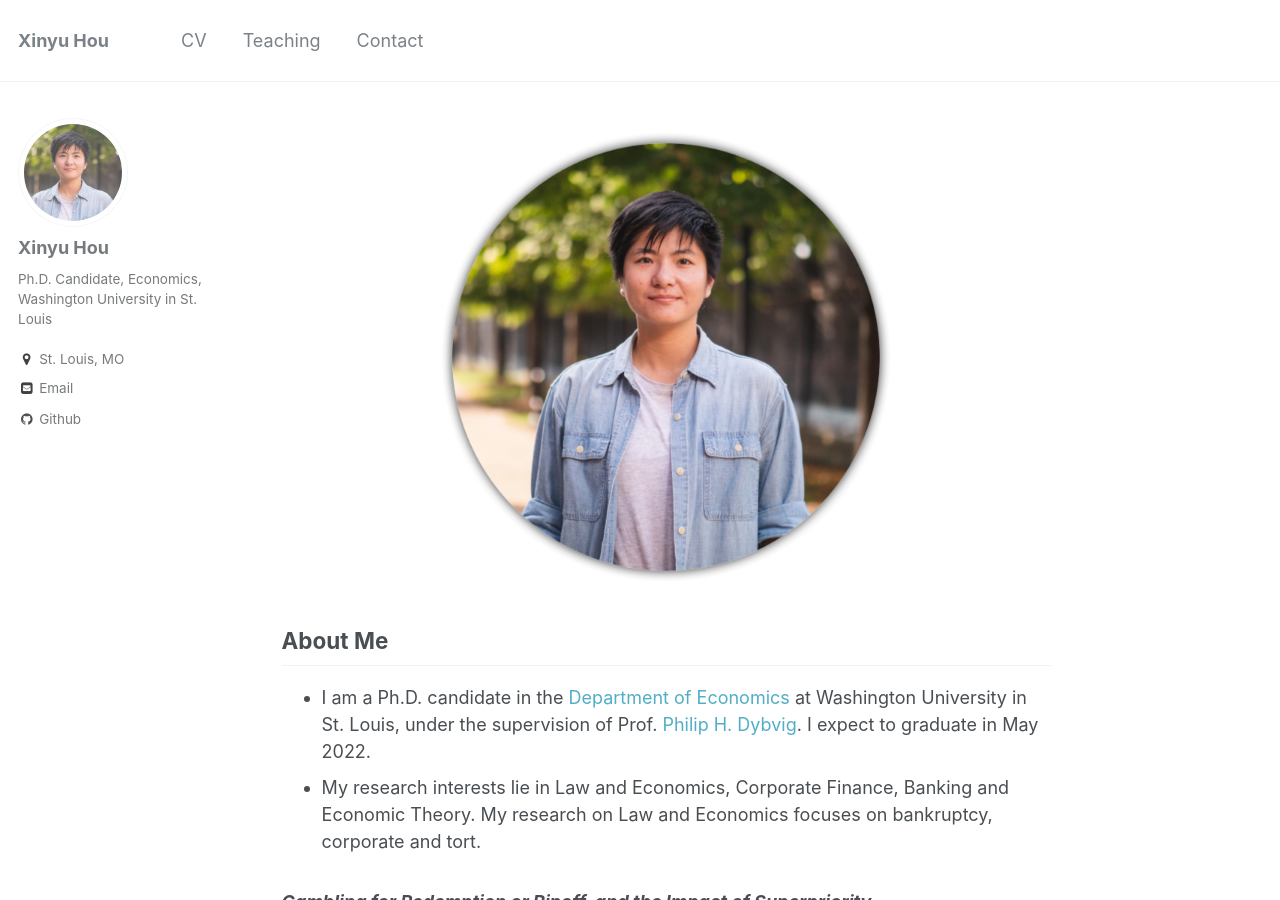
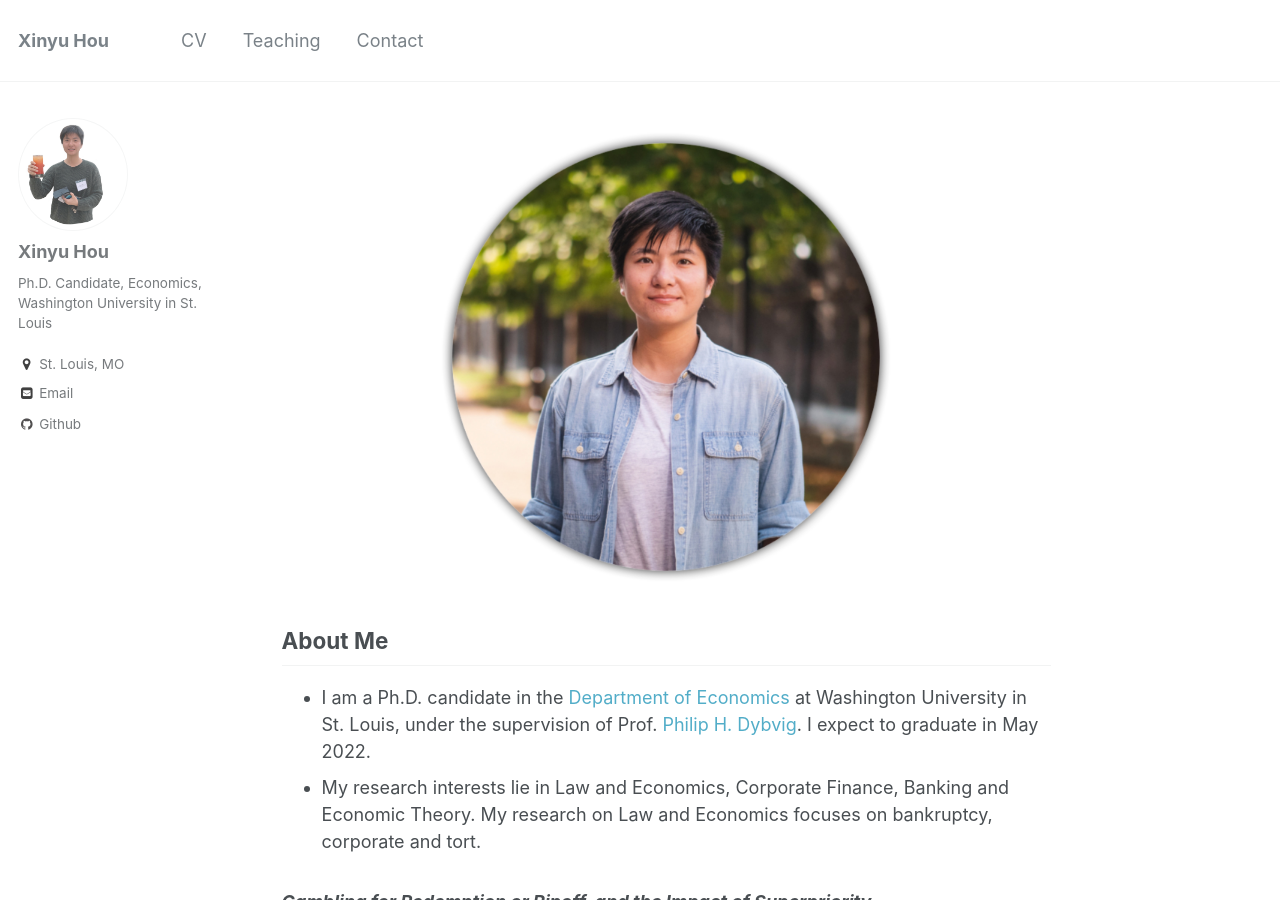
Before and after one commit to xinyuhou94/xinyuhou94.github.io, a Jekyll site: the page built from _pages/about.md, in a window 1280 px wide and 900 px high. Built offline with Jekyll 4.4.1, drawn with Linux system fonts in a browser that asks for light colours.

Commit message:
Update _config.yml

```diff
--- a/_config.yml
+++ b/_config.yml
@@ -77,7 +77,7 @@ analytics:
 # Site Author
 author:
   name             : "Xinyu Hou"
-  avatar           : "xinyu.png"
+  avatar           : "xinyu.jpg"
   bio              : "Ph.D. Candidate, Economics, Washington University in St. Louis"
   location         : "St. Louis, MO"
   employer         :
```
